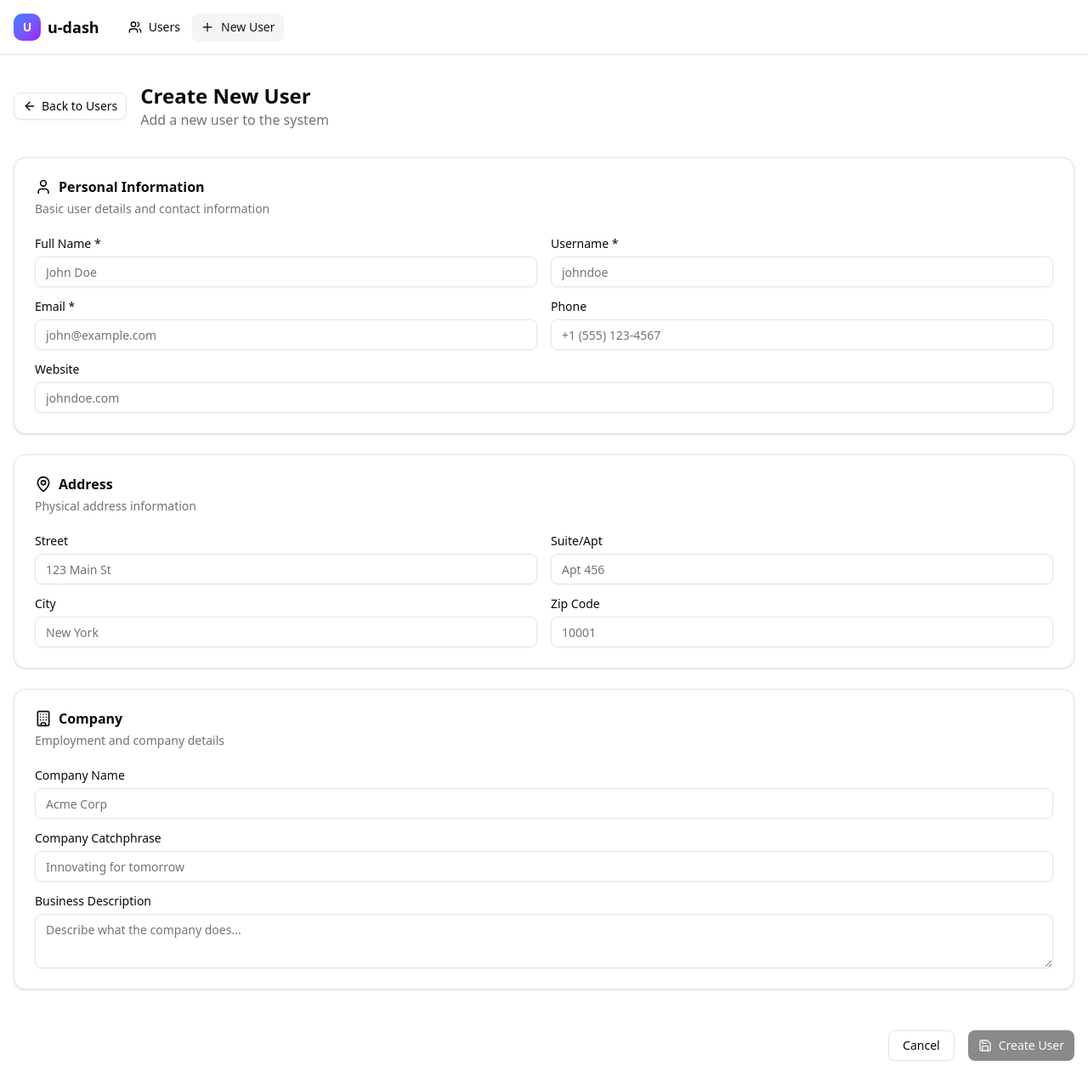
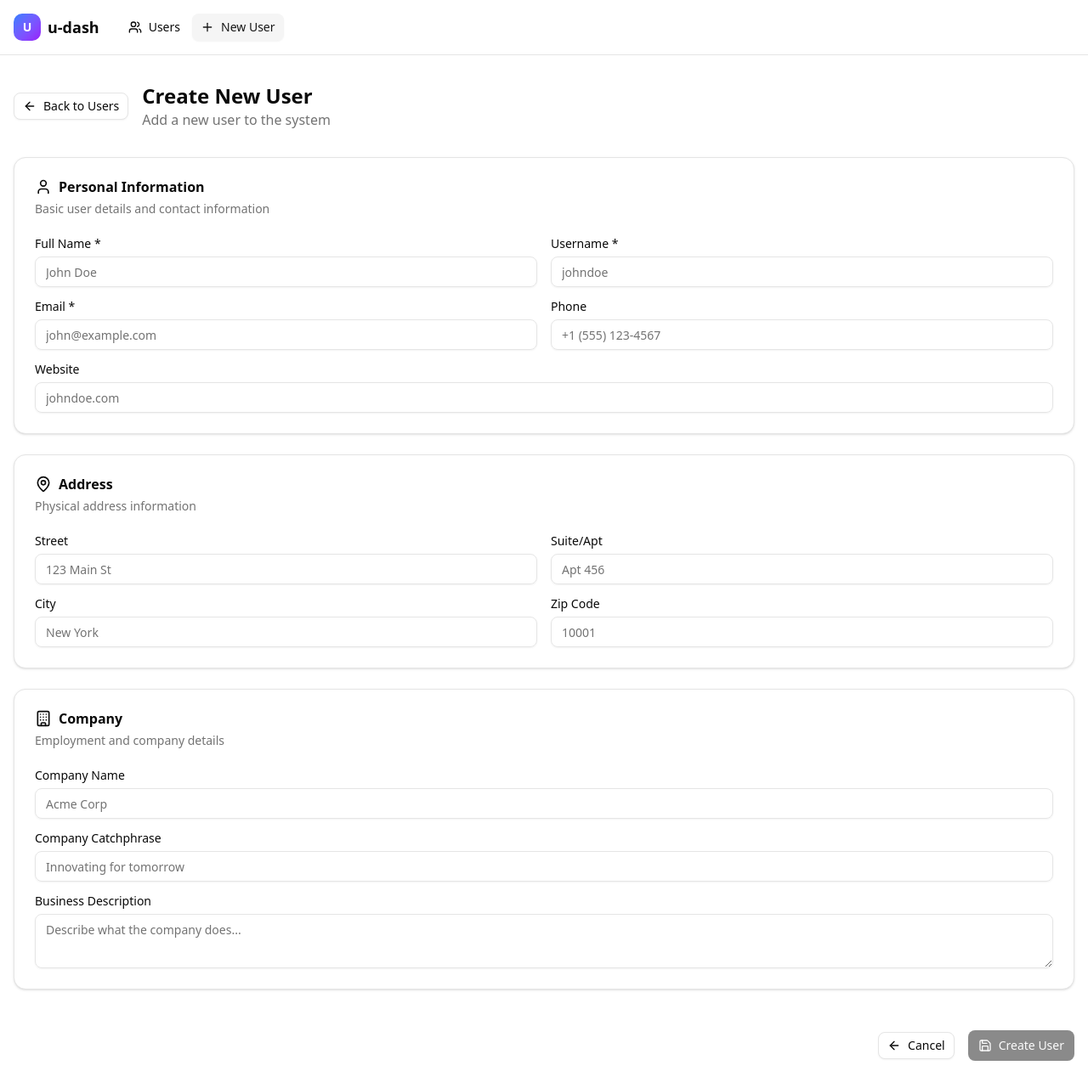
Before and after one commit to neotericmedia/u-dash, a Next.js app: page /users/new in a window 1280 px wide. Shown: the whole page at 85% size. Built offline with nearby package versions, Linux system fonts and the light colour scheme.

Commit message:
feat: As a user, I want to see the new UI design implemented so that I have an updated visual experience

```diff
--- a/src/app/users/[id]/page.tsx
+++ b/src/app/users/[id]/page.tsx
@@ -1,11 +1,11 @@
+import React from 'react';
 import { Suspense } from 'react'
 import { notFound } from 'next/navigation'
 import { getUser } from '@/lib/api'
-import { Button } from "@/components/ui/button"
+import { BackButton } from "@/components/ui/back-button"
 import { Card, CardContent, CardHeader, CardTitle } from "@/components/ui/card"
 import { Badge } from "@/components/ui/badge"
-import { ArrowLeft, Mail, Phone, Globe, Building, MapPin, User as UserIcon } from "lucide-react"
-import Link from "next/link"
+import { Mail, Phone, Globe, Building, MapPin, User as UserIcon } from "lucide-react"
 import { UserDetailSkeleton } from '@/components/ui/loading-skeleton'
 
 interface UserDetailPageProps {
@@ -88,10 +88,10 @@ async function UserDetail({ userId }: { userId: string }) {
                 <p className="text-sm text-muted-foreground">{user.company.name}</p>
               </div>
 
-                             <div>
-                 <p className="text-sm font-medium">Catchphrase</p>
-                 <p className="text-sm text-muted-foreground italic">&ldquo;{user.company.catchPhrase}&rdquo;</p>
-               </div>
+              <div>
+                <p className="text-sm font-medium">Catchphrase</p>
+                <p className="text-sm text-muted-foreground italic">&ldquo;{user.company.catchPhrase}&rdquo;</p>
+              </div>
 
               <div>
                 <p className="text-sm font-medium">Business</p>
@@ -112,9 +112,7 @@ async function UserDetail({ userId }: { userId: string }) {
                 <div className="space-y-2">
                   <p className="text-sm font-medium">Street Address</p>
                   <p className="text-sm text-muted-foreground">
-                    {user.address.street}, {user.address.suite}
-                  </p>
-                  <p className="text-sm text-muted-foreground">
+                    {user.address.street}, {user.address.suite}<br />
                     {user.address.city}, {user.address.zipcode}
                   </p>
                 </div>
@@ -148,12 +146,7 @@ export default function UserDetailPage({ params }: UserDetailPageProps) {
   return (
     <div className="container mx-auto px-4 py-8">
       <div className="flex items-center gap-4 mb-8">
-        <Button variant="outline" size="sm" asChild>
-          <Link href="/">
-            <ArrowLeft className="w-4 h-4" />
-            Back to Users
-          </Link>
-        </Button>
+        <BackButton fallbackHref="/" label="Back to Users" />
       </div>
 
       <Suspense fallback={<UserDetailSkeleton />}>
--- a/src/app/users/new/page.tsx
+++ b/src/app/users/new/page.tsx
@@ -1,13 +1,14 @@
+import React from 'react';
 'use client'
 
 import { useState } from 'react'
 import { Button } from "@/components/ui/button"
+import { BackButton } from "@/components/ui/back-button"
 import { Card, CardContent, CardDescription, CardHeader, CardTitle } from "@/components/ui/card"
 import { Input } from "@/components/ui/input"
 import { Label } from "@/components/ui/label"
 import { Textarea } from "@/components/ui/textarea"
-import { ArrowLeft, User, Building, MapPin, Save } from "lucide-react"
-import Link from "next/link"
+import { User, Building, MapPin, Save } from "lucide-react"
 import { useRouter } from "next/navigation"
 
 interface UserFormData {
@@ -75,12 +76,7 @@ export default function NewUserPage() {
   return (
     <div className="container mx-auto px-4 py-8">
       <div className="flex items-center gap-4 mb-8">
-        <Button variant="outline" size="sm" asChild>
-          <Link href="/">
-            <ArrowLeft className="w-4 h-4" />
-            Back to Users
-          </Link>
-        </Button>
+        <BackButton fallbackHref="/" label="Back to Users" />
         <div>
           <h1 className="text-2xl font-bold">Create New User</h1>
           <p className="text-muted-foreground">Add a new user to the system</p>
@@ -261,9 +257,7 @@ export default function NewUserPage() {
         </Card>
 
         <div className="flex items-center justify-end gap-4 pt-6">
-          <Button variant="outline" type="button" asChild>
-            <Link href="/">Cancel</Link>
-          </Button>
+          <BackButton fallbackHref="/" label="Cancel" variant="outline" />
           <Button
             type="submit"
             disabled={!isFormValid || isSubmitting}
--- /dev/null
+++ b/src/components/ui/back-button.tsx
@@ -0,0 +1,48 @@
+import React from 'react';
+import * as React from "react"
+import Link from "next/link"
+import { Button } from "@/components/ui/button"
+import { ArrowLeft } from "lucide-react"
+import { cn } from "@/lib/utils"
+
+interface BackButtonProps {
+  fallbackHref: string
+  label?: string
+  className?: string
+  variant?: "default" | "outline" | "ghost" | "secondary" | "destructive" | "link"
+  size?: "default" | "sm" | "lg" | "icon"
+}
+
+/**
+ * BackButton component with reliable navigation pattern
+ * Uses explicit fallback URLs instead of browser history APIs
+ * Follows KB-0008 and KB-0009 guidelines
+ */
+export function BackButton({
+  fallbackHref,
+  label = "Back",
+  className,
+  variant = "outline",
+  size = "sm",
+}: BackButtonProps) {
+  // Validate that fallbackHref is a relative path
+  if (!fallbackHref.startsWith('/')) {
+    console.warn(`BackButton: fallbackHref should be a relative path starting with '/', got: ${fallbackHref}`)
+  }
+
+  return (
+    <Button
+      variant={variant}
+      size={size}
+      asChild
+      className={cn("gap-2", className)}
+      aria-label={label}
+      data-testid="back-button"
+    >
+      <Link href={fallbackHref}>
+        <ArrowLeft className="w-4 h-4" />
+        {label}
+      </Link>
+    </Button>
+  )
+}
```
